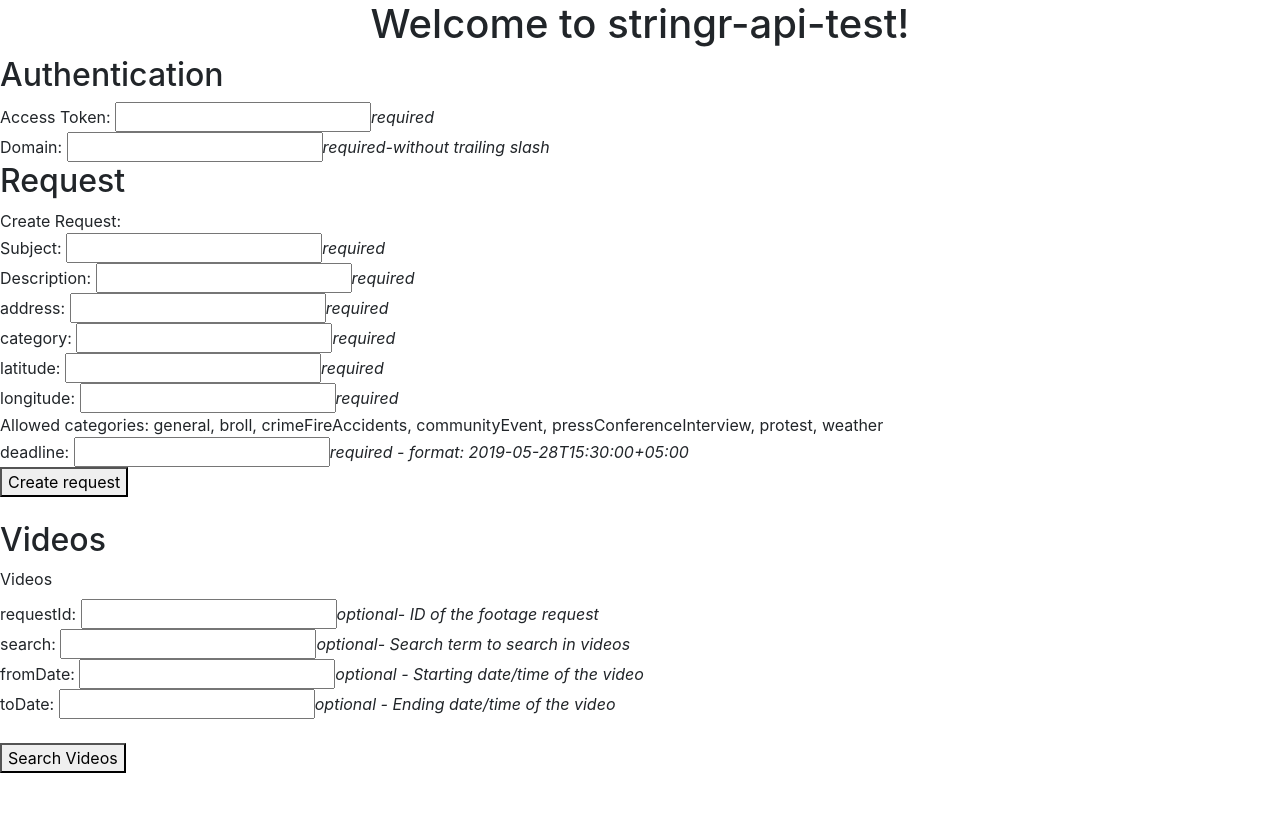
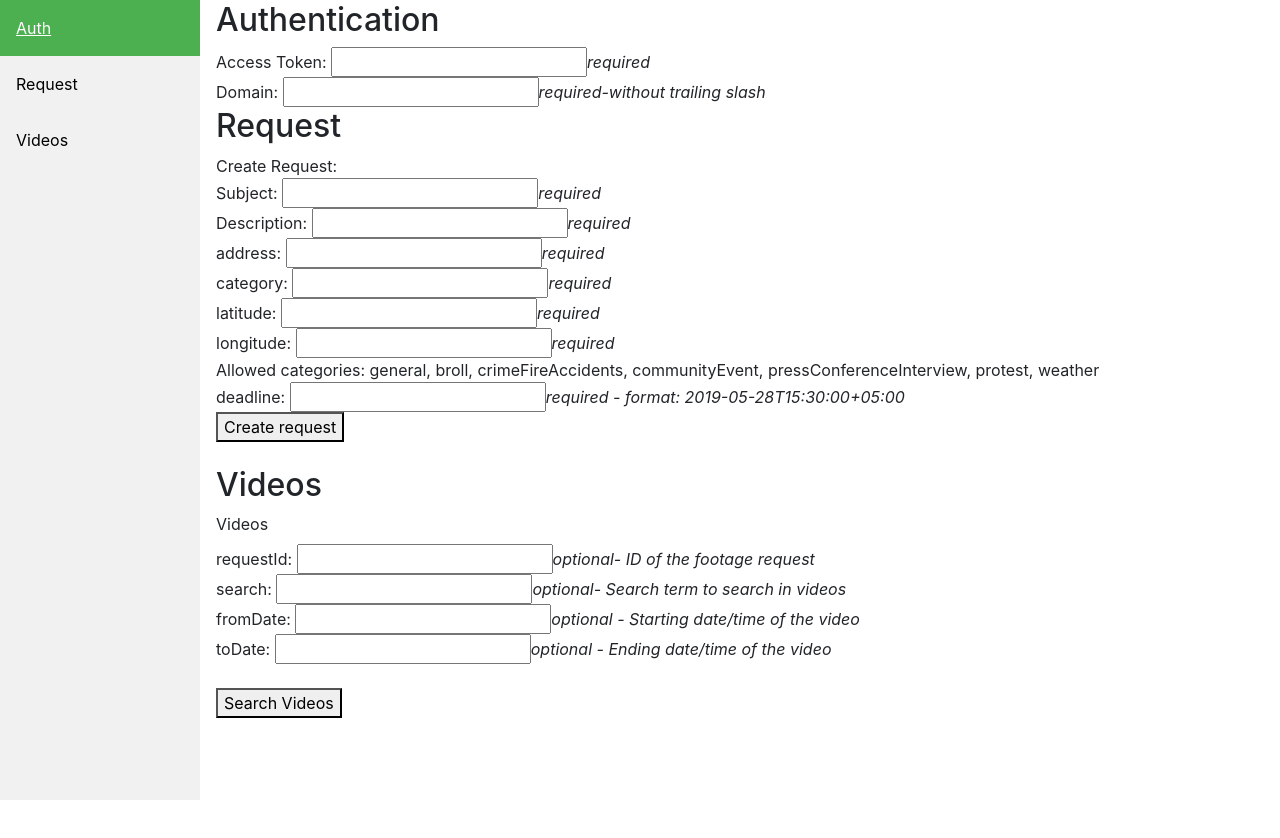
Before and after one commit to umairyounus10p/stringr-api-view, an Angular app: page / in a window 1280 px wide. Shown: the top 838 px of the page. Before the commit the page ends 800 px from the top, so only its background shows below. Built offline with nearby package versions, Linux system fonts and the light colour scheme.

Commit message:
sidebar nav added

```diff
--- a/src/app/app.component.html
+++ b/src/app/app.component.html
@@ -1,19 +1,30 @@
-<!--The content below is only a placeholder and can be replaced.-->
+<!-- The content below is only a placeholder and can be replaced. -->
 
+<!-- The sidebar -->
+<nav class="sidebar">
+  <a class="active" href="#auth">Auth</a>
+  <a href="#request">Request</a>
+  <a href="#videos">Videos</a>
+</nav>
 
-<div>
-  <h1 style="text-align:center">
+<!-- Page content -->
+<div class="content">
+<!-- <div> -->
+  <!-- <h1 style="text-align:center">
     Welcome to {{ title }}!
-  </h1>
-  <div>
-    <div>
+  </h1> -->
+  <!-- <div> -->
+    <div id="auth">
       <h2>Authentication</h2>
       Access Token: <input type="text" name="accesstoken" [(ngModel)]="accesstoken" /> <span><i>required</i></span> <br>
       Domain: <input type="text" name="domain" [(ngModel)]="domain" /> <span><i>required-without trailing slash</i></span>
     </div>
 
-    <h2>Request</h2>
-    <div> Create Request: <br>
+
+    <div id="request">
+      <h2>Request</h2>
+
+      Create Request: <br>
 
       Subject: <input type="text" [(ngModel)]="requestSubject" /> <span><i>required</i></span> <br>
       Description: <input type="text" [(ngModel)]="requestDescription" /> <span><i>required</i></span><br>
@@ -29,10 +40,11 @@
 
       <button (click)="createfootageRequest()">Create request</button>
     </div>
+
     <br>
 
-    <h2>Videos</h2>
-    <div id="viewVideos" style="">
+    <div id="videos" style="">
+      <h2>Videos</h2>
       <label>Videos</label> <br>
       requestId: <input type="text" name="accesstoken" [(ngModel)]="videosRequestId" /> <span><i>optional- ID of the
           footage request</i></span> <br>
@@ -66,4 +78,6 @@
       </div>
     </div>
 
-    <router-outlet></router-outlet>
+</div>
+
+<router-outlet></router-outlet>
--- a/src/styles.scss
+++ b/src/styles.scss
@@ -1 +1,39 @@
 /* You can add global styles to this file, and also import other style files */
+
+/* The side navigation menu */
+.sidebar {
+    margin: 0;
+    padding: 0;
+    width: 200px;
+    background-color: #f1f1f1;
+    position: fixed;
+    height: 100%;
+    overflow: auto;
+  }
+
+  /* Sidebar links */
+  .sidebar a {
+    display: block;
+    color: black;
+    padding: 16px;
+    text-decoration: none;
+  }
+
+  /* Active/current link */
+  .sidebar a.active {
+    background-color: #4CAF50;
+    color: white;
+  }
+
+  /* Links on mouse-over */
+  .sidebar a:hover:not(.active) {
+    background-color: #555;
+    color: white;
+  }
+
+  /* Page content. The value of the margin-left property should match the value of the sidebar's width property */
+  div.content {
+    margin-left: 200px;
+    padding: 1px 16px;
+    height: 1000px;
+  }
```
